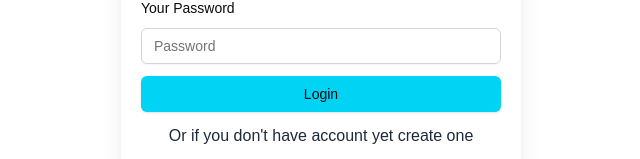
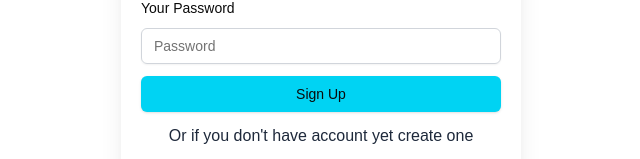
Before and after one commit to Uros-Bijelic/health-care-next, a Next.js app: page /register in a window 1280 px wide. Shown: the part 410-569 px from the top of the page, without its empty margins (319-959 px from the left). Built offline with nearby package versions, Linux system fonts and the light colour scheme.

Commit message:
feat: update form with user field, commmit before installing some dropdown

```diff
--- a/app/(auth)/register/page.tsx
+++ b/app/(auth)/register/page.tsx
@@ -12,6 +12,8 @@
     defaultValues: {
       email: '',
       password: '',
+      userName: '',
+      role: '',
     },
   });
 
@@ -23,7 +25,7 @@
           <RHFInput name="userName" type="text" label="Your Username" placeholder="UserName" />
           <RHFInput name="email" type="email" label="Your Email" placeholder="Email" />
           <RHFInput name="password" type="password" label="Your Password" placeholder="Password" />
-          <Button type="submit">Login</Button>
+          <Button type="submit">Sign Up</Button>
         </form>
         <div className="flex flex-col gap-2 text-center ">
           <p className="p2-medium text-center w-full">
--- a/lib/validation.ts
+++ b/lib/validation.ts
@@ -8,6 +8,7 @@
   email: z.string().trim().email('Please enter valid email address'),
   password: z.string().trim().min(6, 'Password must be at least 6 characters'),
   userName: z.string().trim().min(1, 'Name is required'),
+  role: z.enum(['doctor', 'user']),
 });
 
 export type IRegisterFormSchema = z.infer<typeof registerFormSchema>;
```
